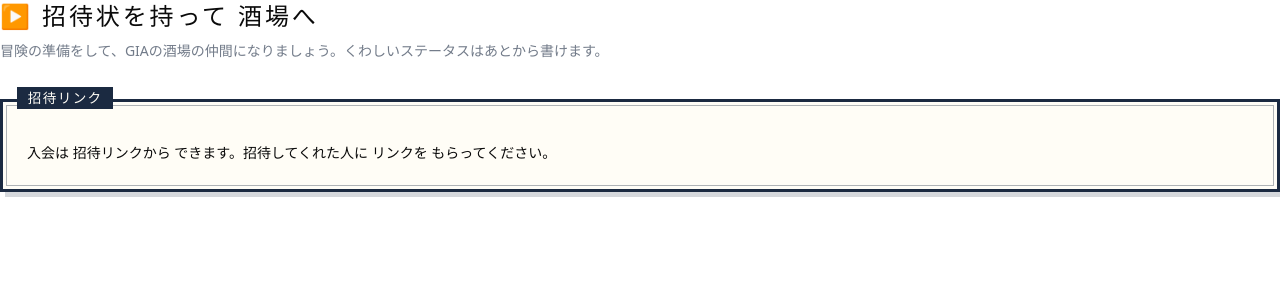
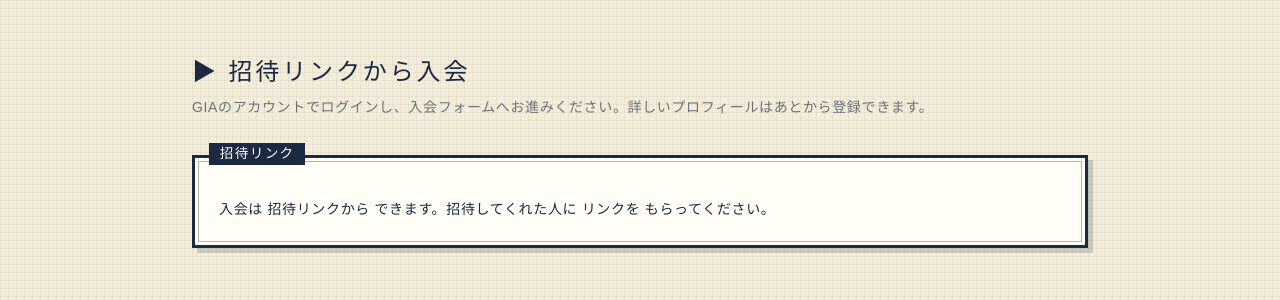
Before and after one commit to kazu202405/gia-sakaba, a Next.js app: page /guild/join in a window 1280 px wide. Shown: the top 300 px of the page. Built offline with nearby package versions, Linux system fonts and the light colour scheme; no server answers; a web font is replaced by a local one.

Commit message:
Refine guild join flow and upgrade link

```diff
--- a/app/guild/join/page.tsx
+++ b/app/guild/join/page.tsx
@@ -23,11 +23,11 @@ export default async function JoinPage({ searchParams }: Props) {
     if (!user) notFound();
     const context = await getGuildContext();
     if (context.membership.role !== "owner" && context.membership.role !== "master") notFound();
-    return <div className="space-y-9">
-      <PageTitle title="冒険者登録の確認" lead="招待状を受け取った人が、酒場の仲間になるまでの画面です。" />
+    return <JoinPageFrame>
+      <PageTitle title="入会フォームの確認" lead="招待状を受け取った人が、GIAのアカウントを作成して入会するまでの画面です。" />
       <InviteSignup inviterName="ギルドマスター" inviteCode="" preview />
       <JoinForm inviterName="ギルドマスター" inviteCode="" preview />
-    </div>;
+    </JoinPageFrame>;
   }
   const code = invite?.trim() ?? "";
   const supabase = await createClient();
@@ -41,10 +41,10 @@ export default async function JoinPage({ searchParams }: Props) {
   const valid = !error && check?.ok && check.guild.slug === "gia";
 
   return (
-    <div className="space-y-9">
+    <JoinPageFrame>
       <PageTitle
-        title="招待状を持って 酒場へ"
-        lead="冒険の準備をして、GIAの酒場の仲間になりましょう。くわしいステータスはあとから書けます。"
+        title="招待リンクから入会"
+        lead="GIAのアカウントでログインし、入会フォームへお進みください。詳しいプロフィールはあとから登録できます。"
       />
       {valid && !authData.user ? (
         <InviteSignup inviterName={check.inviter_name || "酒場のメンバー"} inviteCode={code} />
@@ -59,6 +59,14 @@ export default async function JoinPage({ searchParams }: Props) {
           <p className="text-sm leading-relaxed">{error ? "招待リンクを確認できませんでした。時間をおいて再度お試しください。" : check && !check.ok ? inviteErrorText[check.reason] : "この招待リンクはGIAの酒場では使えません。招待してくれた人にご確認ください。"}</p>
         </Window>
       )}
-    </div>
+    </JoinPageFrame>
   );
 }
+
+function JoinPageFrame({ children }: { children: React.ReactNode }) {
+  return (
+    <main className="guild-theme min-h-screen px-4 py-10 sm:px-6 sm:py-14">
+      <div className="mx-auto max-w-4xl space-y-9">{children}</div>
+    </main>
+  );
+}
--- a/components/guild/invite-signup.tsx
+++ b/components/guild/invite-signup.tsx
@@ -61,9 +61,9 @@ export function InviteSignup({ inviteCode, inviterName, preview = false }: { inv
   }
 
   return <div className="grid gap-6 lg:grid-cols-[1fr_0.72fr] lg:items-start">
-    <Window title="冒険者を登録する">
+    <Window title="新規登録">
       {preview && <p className="mb-4 border-2 border-dashed border-[#1b2a41] bg-[#fffdf6] p-3 text-sm">新規アカウント作成画面のプレビューです。送信はできません。</p>}
-      <p className="mb-5 text-sm leading-relaxed"><span className="tracking-wider">{inviterName || "酒場のメンバー"}さんから招待状が届いています。</span><br /><span className="c-muted">冒険者の記録を作って、酒場へ入る準備をします。</span></p>
+      <p className="mb-5 text-sm leading-relaxed"><span className="tracking-wider">{inviterName || "酒場のメンバー"}さんから招待状が届いています。</span><br /><span className="c-muted">GIAのアカウントを作成して、入会フォームへ進みます。</span></p>
       <form onSubmit={submit} className="space-y-4">
         {error && <p role="alert" className="border border-[#c62828]/40 bg-red-50 p-3 text-sm text-[#c62828]">{error}</p>}
         <label className="block"><span className="mb-1 block text-sm">お名前 <span className="text-[#c62828]">必須</span></span>
@@ -78,10 +78,10 @@ export function InviteSignup({ inviteCode, inviterName, preview = false }: { inv
         <label className="block"><span className="mb-1 block text-sm">パスワード（確認） <span className="text-[#c62828]">必須</span></span>
           <input className="c-input h-11" type={showPassword ? "text" : "password"} value={passwordAgain} onChange={(event) => setPasswordAgain(event.target.value)} minLength={8} autoComplete="new-password" required /></label>
         <label className="flex cursor-pointer items-center gap-2 text-sm"><input type="checkbox" checked={showPassword} onChange={(event) => setShowPassword(event.target.checked)} /> パスワードを表示する</label>
-        <button type="submit" disabled={busy || preview} className="rpg-button h-12 w-full text-sm disabled:opacity-50">{preview ? "プレビュー中（送信できません）" : busy ? "登録中…" : "▶ 冒険者登録をして次へ"}</button>
+        <button type="submit" disabled={busy || preview} className="rpg-button h-12 w-full text-sm disabled:opacity-50">{preview ? "プレビュー中（送信できません）" : busy ? "登録中…" : "▶ アカウントを作成して次へ"}</button>
       </form>
     </Window>
-    <Window title="登録済みの冒険者">
+    <Window title="アカウントをお持ちの方">
       <p className="c-muted mb-5 text-sm leading-relaxed">すでにGIAのアカウントがある方は、ログインするとこの招待状へ戻れます。</p>
       {preview ? <span className="c-button-sub inline-flex h-12 w-full items-center justify-center text-sm opacity-50">▶ ログインして酒場へ</span> :
         <Link href={`/guild/login?next=${encodeURIComponent(joinPath)}`} className="c-button-sub inline-flex h-12 w-full items-center justify-center text-sm">▶ ログインして酒場へ</Link>}
--- a/components/guild/join-form.tsx
+++ b/components/guild/join-form.tsx
@@ -44,7 +44,7 @@ export function JoinForm({ inviterName, inviteCode, preview = false, initialName
   };
 
   return (
-    <Window title="冒険の準備">
+    <Window title="入会フォーム">
       {preview ? <p className="mb-6 border-2 border-dashed border-[#1b2a41] bg-[#fffdf6] p-3 text-sm">入会フォームのプレビューです。入力しても送信・保存はできません。</p> :
         <p className="c-muted mb-6 text-xs">{inviterName}さんからの 招待状を確認しました。</p>}
       <form
@@ -130,7 +130,7 @@ export function JoinForm({ inviterName, inviteCode, preview = false, initialName
 
         <Field
           label="いま、なにを 解決したいですか？"
-          hint="任意。ギルドマスターが だれと つなぐかを 考える手がかりに なります"
+          hint="任意。あとから マイページで 変えられます"
           error={errors.want_to_solve}
         >
           <TextInput
@@ -172,7 +172,7 @@ export function JoinForm({ inviterName, inviteCode, preview = false, initialName
 
         {saveError && <p role="alert" className="text-sm text-[#c62828]">{saveError}</p>}
         <button type="submit" disabled={saving || preview} aria-busy={saving} className="rpg-button h-12 w-full text-base disabled:opacity-50 sm:w-auto sm:px-8">
-          {preview ? "プレビュー中（送信できません）" : saving ? "仲間に登録中…" : "▶ 酒場の仲間になる"}
+          {preview ? "プレビュー中（送信できません）" : saving ? "入会手続き中…" : "▶ 入会する"}
         </button>
       </form>
     </Window>
--- a/components/guild/live-project-list.tsx
+++ b/components/guild/live-project-list.tsx
@@ -9,7 +9,10 @@ export function LiveProjectList({ projects, userId, isPaid }: { projects: GuildP
       <div className="flex flex-wrap items-center justify-between gap-3">
         <p className="c-muted text-sm">自分と参加中のプロジェクトだけが表示されます。</p>
         {canCreate ? <Link href="/guild/projects/new" className="rpg-button px-5 py-2.5">▶ プロジェクトをつくる</Link> :
-          <span className="c-muted text-sm">無料プランの作成枠（2件）を使い切りました</span>}
+          <div className="flex flex-wrap items-center gap-3 sm:justify-end">
+            <span className="c-muted text-sm">無料プランの作成枠（2件）を使い切りました</span>
+            <Link href="/guild/plan" className="rpg-button px-5 py-2.5">▶ 有料会員を見る</Link>
+          </div>}
       </div>
       {projects.length === 0 ? (
         <div className="c-window p-6 pt-10"><span className="c-window-title">まだありません</span><p className="text-sm">まずは取り組みたいことを登録しましょう。</p></div>
```
